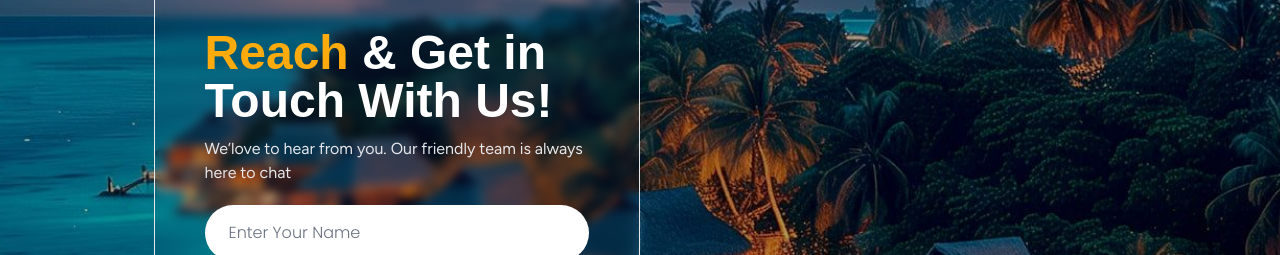
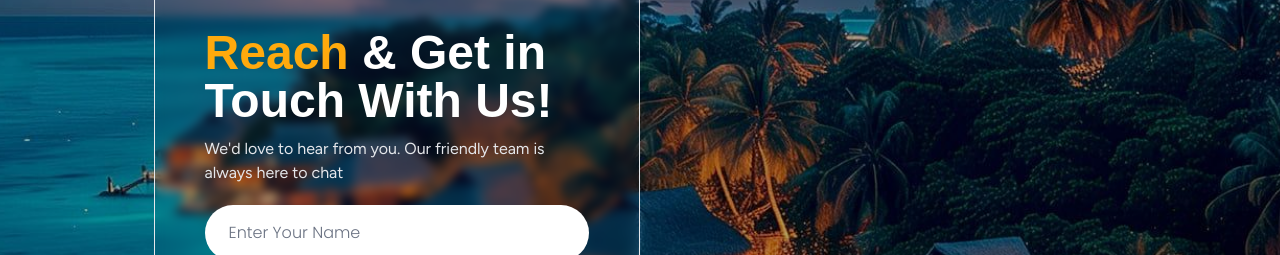
Before and after one commit to Itssanthoshhere/Travelor, a React (Vite) app: page /faqs in a window 1280 px wide. Shown: the part 1760-2015 px from the top of the page. Built offline with nearby package versions, Linux system fonts and the light colour scheme; a web font is replaced by a local one.

Commit message:
Update src/Pages/Faqs/Faqs.jsx
Co-authored-by: coderabbitai[bot] <136622811+coderabbitai[bot]@users.noreply.github.com>

```diff
--- a/src/Pages/Faqs/Faqs.jsx
+++ b/src/Pages/Faqs/Faqs.jsx
@@ -172,7 +172,7 @@ export default function Faqs() {
           </h1>
 
           <p className="text-gray-200 pb-5">
-            We’love to hear from you. Our friendly team is always here to chat
+            We'd love to hear from you. Our friendly team is always here to chat
           </p>
 
           <form method="post" className="space-y-8">
```
